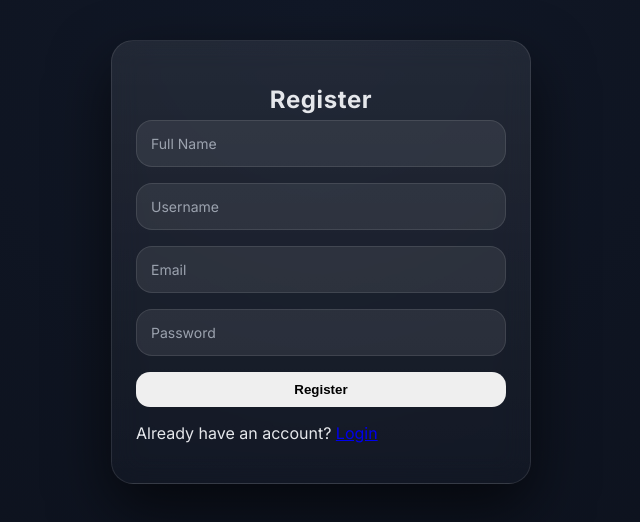
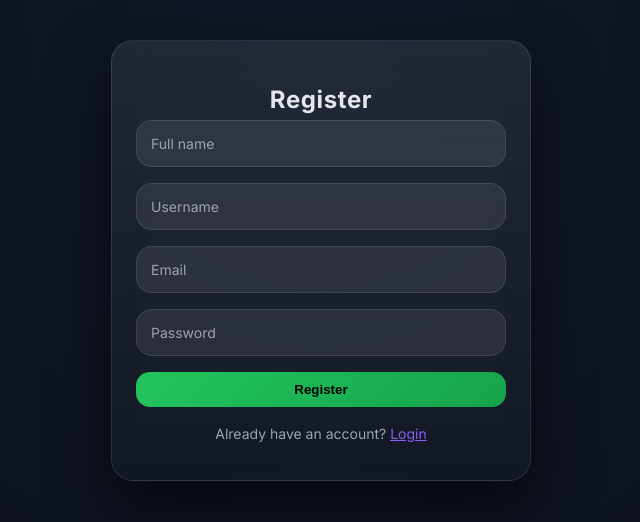
Before and after one commit to AyushChauhan3757/splitwise-clone, a React (Vite) app in the folder frontend/: page /#/register in a window 1280 px wide. Shown: the top 522 px of the page, without its empty margins (319-959 px from the left). Built offline with nearby package versions, Linux system fonts and the light colour scheme; sample sign-in values are in the browser's storage.

Commit message:
Updated Login and Register

```diff
--- a/frontend/src/pages/Login.jsx
+++ b/frontend/src/pages/Login.jsx
@@ -1,4 +1,5 @@
 import { useState } from "react";
+import { Link } from "react-router-dom";
 import API from "../api";
 
 export default function Login() {
@@ -7,7 +8,7 @@ export default function Login() {
   const [error, setError] = useState("");
 
   const handleSubmit = async (e) => {
-    e.preventDefault(); // 🔥 THIS IS THE KEY FIX
+    e.preventDefault();
 
     try {
       const res = await API.post("/auth/login", {
@@ -18,7 +19,6 @@ export default function Login() {
       localStorage.setItem("token", res.data.token);
       localStorage.setItem("user", JSON.stringify(res.data.user));
 
-      // force redirect after login
       window.location.href = "/#/";
     } catch (err) {
       setError(err.response?.data?.message || "Login failed");
@@ -51,6 +51,21 @@ export default function Login() {
           Login
         </button>
       </form>
+
+      {/* 👇 REGISTER LINK */}
+      <p
+        style={{
+          marginTop: "18px",
+          textAlign: "center",
+          fontSize: "14px",
+          color: "#9ca3af",
+        }}
+      >
+        New here?{" "}
+        <Link to="/register" style={{ color: "#8b5cf6" }}>
+          Create an account
+        </Link>
+      </p>
     </div>
   );
 }
--- a/frontend/src/pages/Register.jsx
+++ b/frontend/src/pages/Register.jsx
@@ -1,6 +1,6 @@
 import { useState } from "react";
+import { Link } from "react-router-dom";
 import API from "../api";
-import { useNavigate, Link } from "react-router-dom";
 
 export default function Register() {
   const [name, setName] = useState("");
@@ -8,11 +8,10 @@ export default function Register() {
   const [email, setEmail] = useState("");
   const [password, setPassword] = useState("");
   const [error, setError] = useState("");
-  const navigate = useNavigate();
+  const [success, setSuccess] = useState("");
 
   const handleSubmit = async (e) => {
     e.preventDefault();
-    setError("");
 
     try {
       await API.post("/auth/register", {
@@ -22,7 +21,8 @@ export default function Register() {
         password,
       });
 
-      navigate("/login");
+      setSuccess("Account created. You can now login.");
+      setError("");
     } catch (err) {
       setError(err.response?.data?.message || "Registration failed");
     }
@@ -32,11 +32,9 @@ export default function Register() {
     <div className="container">
       <h2>Register</h2>
 
-      {error && <p className="error">{error}</p>}
-
       <form onSubmit={handleSubmit}>
         <input
-          placeholder="Full Name"
+          placeholder="Full name"
           value={name}
           onChange={(e) => setName(e.target.value)}
           required
@@ -65,11 +63,27 @@ export default function Register() {
           required
         />
 
-        <button type="submit">Register</button>
+        {error && <div className="error">{error}</div>}
+        {success && <div style={{ color: "#22c55e" }}>{success}</div>}
+
+        <button className="btn-primary" type="submit">
+          Register
+        </button>
       </form>
 
-      <p>
-        Already have an account? <Link to="/login">Login</Link>
+      {/* 👇 LOGIN LINK */}
+      <p
+        style={{
+          marginTop: "18px",
+          textAlign: "center",
+          fontSize: "14px",
+          color: "#9ca3af",
+        }}
+      >
+        Already have an account?{" "}
+        <Link to="/login" style={{ color: "#8b5cf6" }}>
+          Login
+        </Link>
       </p>
     </div>
   );
```
Also changed, not shown: frontend/package.json (+6 -2 lines), 1 other file (tests, documents, lock files or other folders).
